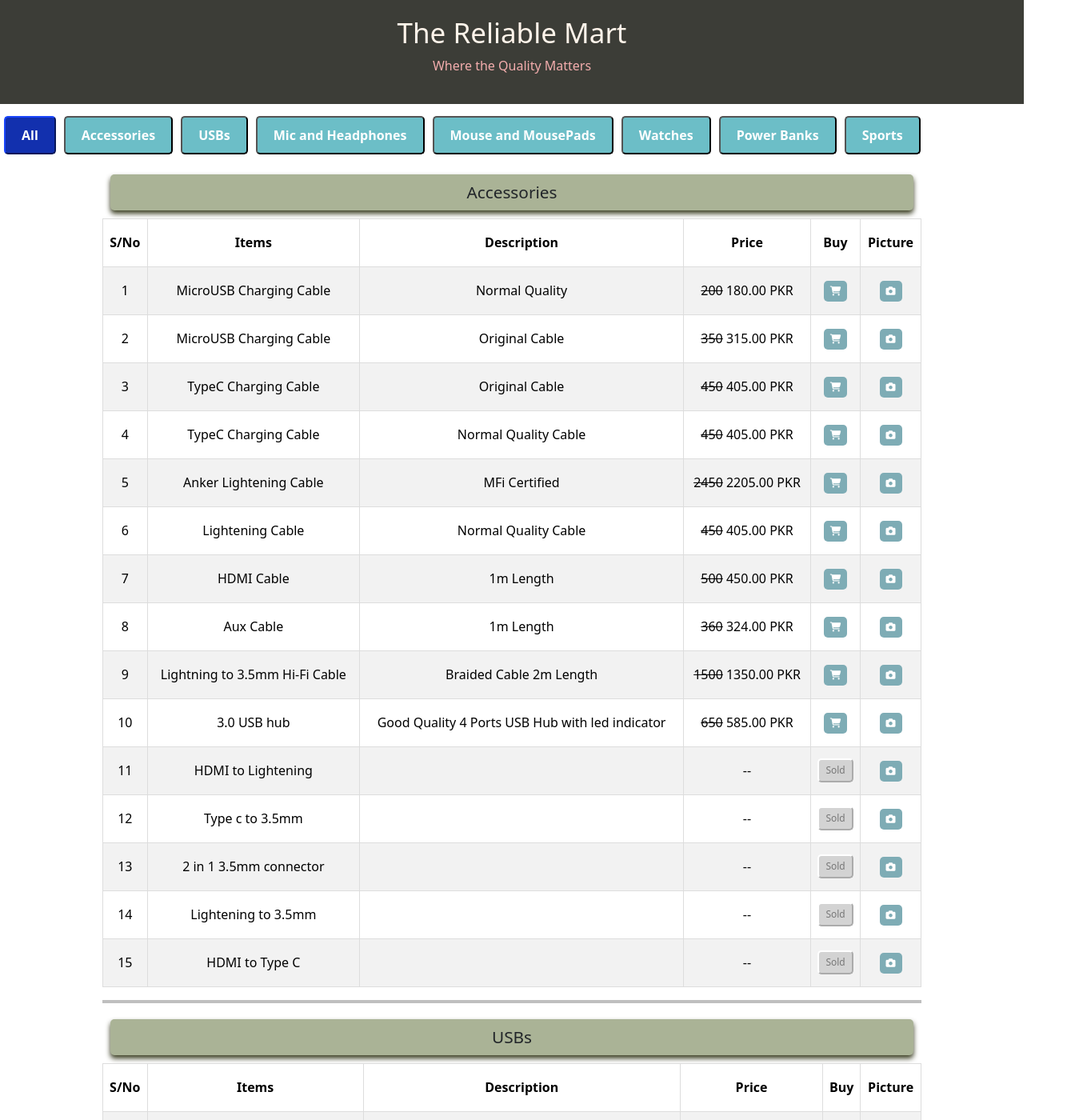
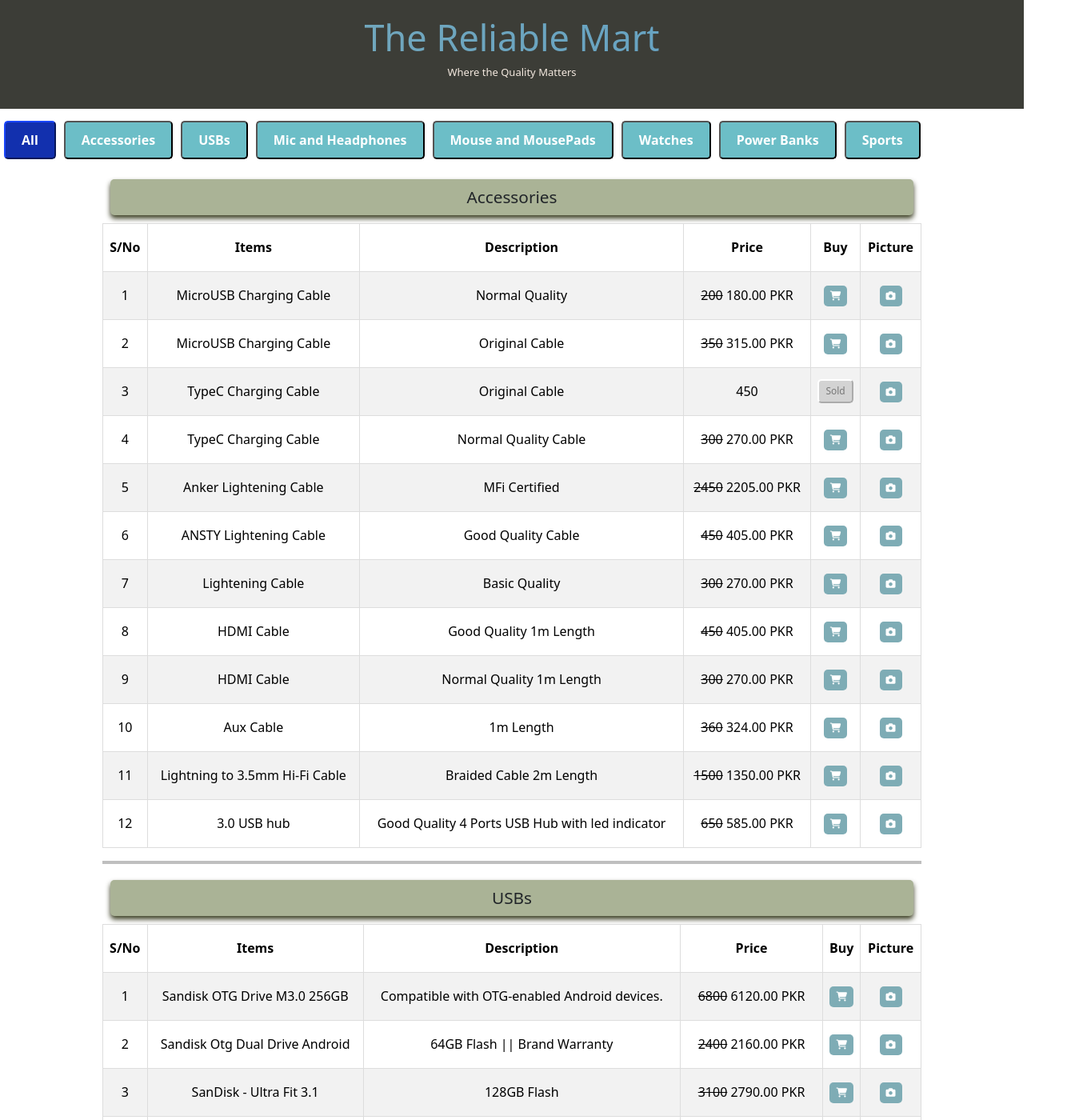
Before and after one commit to TheReliableMart/ItemList, a React (Vite) app: page / in a window 1280 px wide. Shown: the top 1400 px of the page at 80% size, 1334 px wide, since content can reach past the window. Built offline with nearby package versions, Linux system fonts and the light colour scheme.

Commit message:
changed header

```diff
--- a/src/components/Header.jsx
+++ b/src/components/Header.jsx
@@ -1,12 +1,11 @@
 import React from 'react';
-import styles from './Header.module.css';
+import styles from './Header.module.css'; // Assuming you're using CSS Modules
 
 function Header() {
   return (
     <header className={styles.header}>
-
-      <h1>The Reliable Mart</h1>
-      <p className={styles.para}>Where the Quality Matters</p>
+      <h1 className={styles.brandName}>The Reliable Mart</h1>
+      <p className={styles.description}>Where the Quality Matters</p>
     </header>
   );
 }
--- a/src/components/Header.module.css
+++ b/src/components/Header.module.css
@@ -1,22 +1,66 @@
 .header {
   text-align: center;
   margin-bottom: 0px;
-  text-align: center;
-
   padding: 20px 0;
   background-color: #3C3D37;
   width: 100vw;
-
-}
-.para{
-color: rgb(243, 173, 173);
-padding-top: 0px;
-
 }
 
-.header h1 {
-  font-size: 35px;
+.brandName {
+  font-size: 45px;
+  background: linear-gradient(270deg, #007bff, #7EACB5);
+  background-size: 400% 400%;
+  color: transparent;
+  -webkit-background-clip: text;
+  background-clip: text;
+  animation: gradientSlide 6s ease-in-out infinite, slideIn 2s ease-out forwards;
+}
+
+.description {
+  font-size: 12px;
   color: #FFF4EA;
+  opacity: 0;
+  animation: pump 2s ease-out forwards infinite;
+  animation-delay: 1.5s; /* Delays until the brand name is halfway */
+}
 
-  /* color: #000000; */
+/* Gradient Slide Animation */
+@keyframes gradientSlide {
+  0% {
+    background-position: 0% 50%;
+  }
+  50% {
+    background-position: 100% 50%;
+  }
+  100% {
+    background-position: 0% 50%;
+  }
 }
+
+/* Slide In from Left Animation */
+@keyframes slideIn {
+  0% {
+    transform: translateX(-100%);
+    opacity: 0;
+  }
+  100% {
+    transform: translateX(0);
+    opacity: 1;
+  }
+}
+
+/* Pumping Animation for Description */
+@keyframes pump {
+  0% {
+    transform: scale(0.8);
+    opacity: 0;
+  }
+  50% {
+    transform: scale(1.1);
+    opacity: 1;
+  }
+  100% {
+    transform: scale(1);
+    opacity: 1;
+  }
+}
--- a/src/components/ProductTable.jsx
+++ b/src/components/ProductTable.jsx
@@ -8,6 +8,8 @@ import '@fortawesome/fontawesome-free/css/all.min.css';
 import OriginalMicroCable from './Pictures/OriginalMicroCable.jpg';
 import Lightening1500 from './Pictures/Lightening1500.jpg';
 import USBHub from './Pictures/USBHub.jpg';
+import HDMIcableOrg from './Pictures/HDMIcableOrg.jpg';
+import ANSTYlighteningCable from './Pictures/ANSTYlighteningCable.jpg';
 // import ringrough180 from './Pictures/RingRoughRegister2.jpg';
 // import NonRingRoughRegister150 from './Pictures/NonRingRoughRegister150.jpg';
 // import NonRingRoughRegister210 from './Pictures/NonRingRoughRegister210.jpg';
@@ -97,28 +99,30 @@ const products = [
     items: [
       { id: '1', name: 'MicroUSB Charging Cable', description: 'Normal Quality', price: '200', pictureUrl: [] },
       { id: '2', name: 'MicroUSB Charging Cable', description: 'Original Cable', price: '350', pictureUrl: [OriginalMicroCable] },
-      { id: '3', name: 'TypeC Charging Cable', description: 'Original Cable', price: '450', pictureUrl: [] },
-      { id: '4', name: 'TypeC Charging Cable', description: 'Normal Quality Cable', price: '450', pictureUrl: [] },
+      { id: '3', name: 'TypeC Charging Cable', description: 'Original Cable', price: '450', pictureUrl: [], customClass:'sold' },
+      { id: '4', name: 'TypeC Charging Cable', description: 'Normal Quality Cable', price: '300', pictureUrl: [] },
       { id: '5', name: 'Anker Lightening Cable', description: 'MFi Certified', price: '2450', pictureUrl: [] },
-      { id: '6', name: 'Lightening Cable', description: 'Normal Quality Cable', price: '450', pictureUrl: [] },
-      { id: '7', name: 'HDMI Cable', description: '1m Length', price: '500', pictureUrl: [] },
+      { id: '6', name: 'ANSTY Lightening Cable', description: 'Good Quality Cable', price: '450', pictureUrl: [ANSTYlighteningCable] },
+      { id: '7', name: 'Lightening Cable', description: 'Basic Quality', price: '300', pictureUrl: [] },
+      { id: '8', name: 'HDMI Cable', description: 'Good Quality 1m Length', price: '450', pictureUrl: [HDMIcableOrg] },
+      { id: '9', name: 'HDMI Cable', description: 'Normal Quality 1m Length', price: '300', pictureUrl: [HDMIcableOrg] },
 
       {
-        id: '8', name: 'Aux Cable', description: '1m Length', price: '360', pictureUrl: [],
+        id: '10', name: 'Aux Cable', description: '1m Length', price: '360', pictureUrl: [],
         // customClass: 'description',
       },
 
-      { id: '9', name: 'Lightning to 3.5mm Hi-Fi Cable', description: 'Braided Cable 2m Length', price: '1500', pictureUrl: [Lightening1500] },
+      { id: '11', name: 'Lightning to 3.5mm Hi-Fi Cable', description: 'Braided Cable 2m Length', price: '1500', pictureUrl: [Lightening1500] },
 
 
-        { id: '10', name: '3.0 USB hub', description: 'Good Quality 4 Ports USB Hub with led indicator', price: '650', pictureUrl: [USBHub] },
-        { id: '11', name: ' HDMI to Lightening', description: '', price: '--', pictureUrl: [], customClass: "sold"  },
+        { id: '12', name: '3.0 USB hub', description: 'Good Quality 4 Ports USB Hub with led indicator', price: '650', pictureUrl: [USBHub] },
+        // { id: '11', name: ' HDMI to Lightening', description: '', price: '--', pictureUrl: [], customClass: "sold"  },
 
-        { id: '12', name: 'Type c to 3.5mm', description: '', price: '--', pictureUrl: [], customClass: "sold"  },
-        { id: '13', name: '2 in 1 3.5mm connector', description: '', price: '--', pictureUrl: [] , customClass: "sold" },
+        // { id: '12', name: 'Type c to 3.5mm', description: '', price: '--', pictureUrl: [], customClass: "sold"  },
+        // { id: '13', name: '2 in 1 3.5mm connector', description: '', price: '--', pictureUrl: [] , customClass: "sold" },
 
-        { id: '14', name: 'Lightening to 3.5mm', description: '', price: '--', pictureUrl: [] , customClass: "sold" },
-        { id: '15', name: 'HDMI to Type C', description: '', price: '--', pictureUrl: [], customClass: "sold" },
+        // { id: '14', name: 'Lightening to 3.5mm', description: '', price: '--', pictureUrl: [] , customClass: "sold" },
+        // { id: '15', name: 'HDMI to Type C', description: '', price: '--', pictureUrl: [], customClass: "sold" },
 
 
     ],
```
Also changed, not shown: src/components/Pictures/ANSTYlighteningCable.jpg (added), src/components/Pictures/HDMIcableOrg.jpg (added).
